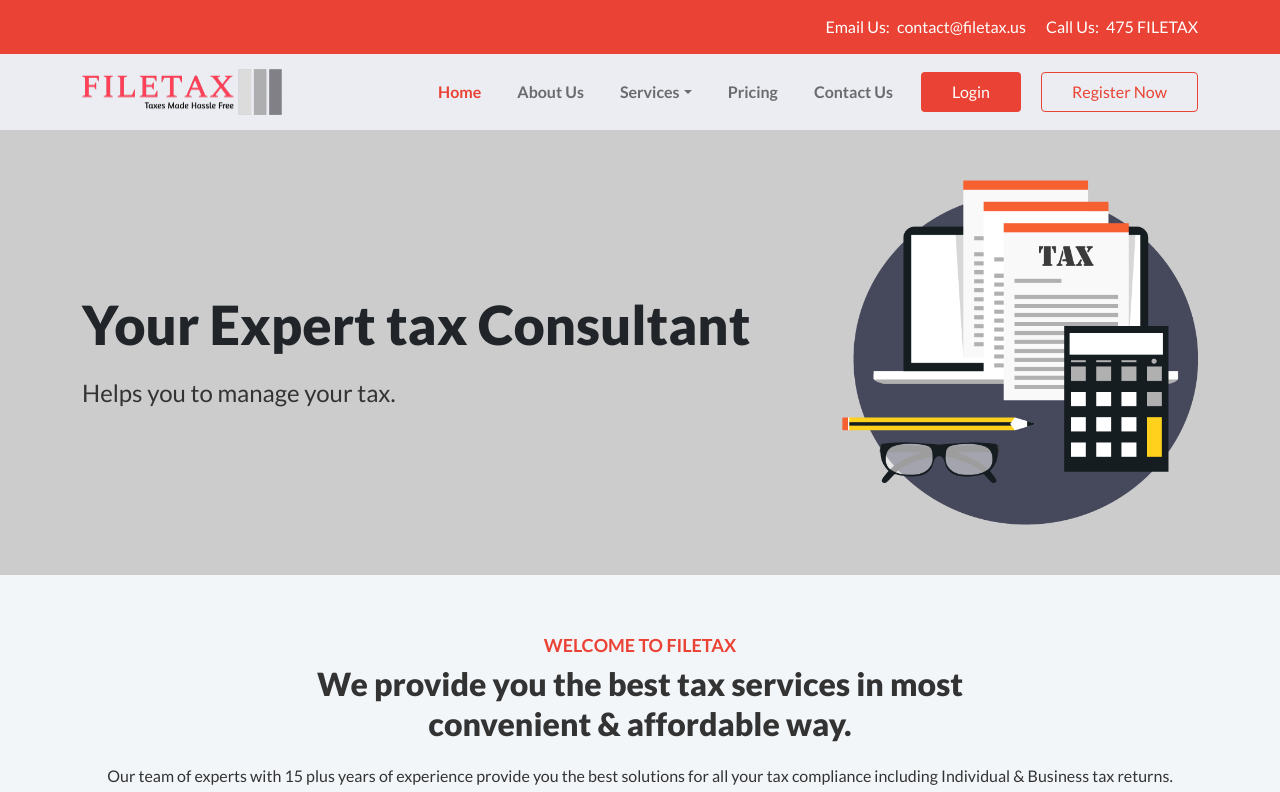
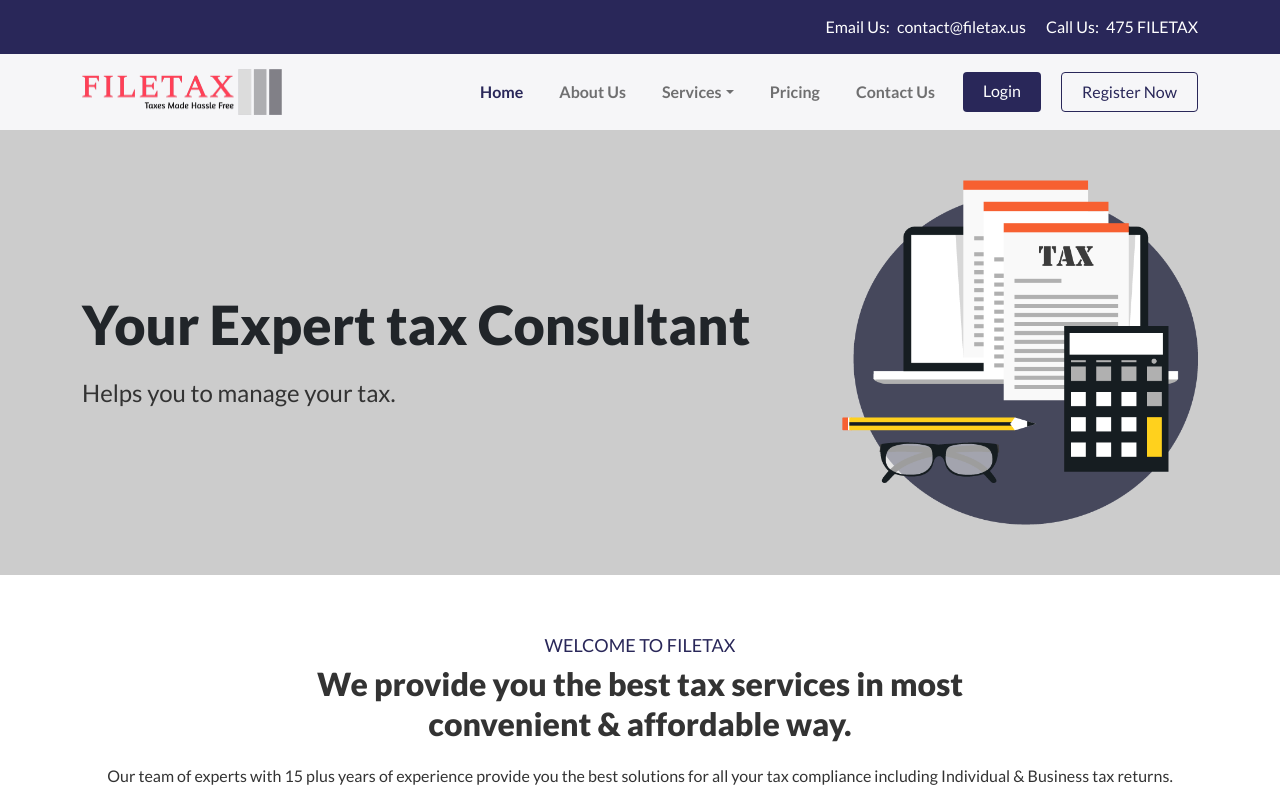
Before and after one commit to rk20061996/filetax, a React (Create React App) app: page /#/ in a window 1280 px wide. Shown: the top 792 px of the page. Built offline with nearby package versions, Linux system fonts and the light colour scheme.

Commit message:
removed profile css file from index.html

```diff
--- a/public/index.html
+++ b/public/index.html
@@ -33,7 +33,7 @@
     <link rel="stylesheet" href="https://cdnjs.cloudflare.com/ajax/libs/OwlCarousel2/2.3.4/assets/owl.carousel.min.css">
     <link href="css/style.css" rel="stylesheet"/>
     <link href="css/custom.css" rel="stylesheet"/>
-    <link href="css/profile.css" rel="stylesheet"/>
+    <!-- <link href="css/profile.css" rel="stylesheet"/> -->
 
   </head>
   <body>
--- a/src/App.jsx
+++ b/src/App.jsx
@@ -135,21 +135,32 @@
 
 
 
+
       <Route
         path="/profile/home"
-        element={<HomeProfile isLoggedIn={isLoggedIn} setisLoggedIn={setisLoggedIn} />} // <-- passed as JSX
+        element={
+          <><link rel="stylesheet" href="css/profile.css" />
+            <HomeProfile isLoggedIn={isLoggedIn} setisLoggedIn={setisLoggedIn} /></>} // <-- passed as JSX
       />
       <Route
         path="/profile/upload-document"
-        element={<UploadDocument isLoggedIn={isLoggedIn} setisLoggedIn={setisLoggedIn} />} // <-- passed as JSX
+        element={
+          <><link rel="stylesheet" href="css/profile.css" />
+            <UploadDocument isLoggedIn={isLoggedIn} setisLoggedIn={setisLoggedIn} /></>} // <-- passed as JSX
       />
       <Route
         path="/profile/tax-return"
-        element={<TaxReturn isLoggedIn={isLoggedIn} setisLoggedIn={setisLoggedIn} />} // <-- passed as JSX
+        element={
+          <><link rel="stylesheet" href="css/profile.css" />
+
+            <TaxReturn isLoggedIn={isLoggedIn} setisLoggedIn={setisLoggedIn} /></>} // <-- passed as JSX
       />
       <Route
         path="/profile/Profile"
-        element={<Profile isLoggedIn={isLoggedIn} setisLoggedIn={setisLoggedIn} />} // <-- passed as JSX
+        element={
+          <><link rel="stylesheet" href="css/profile.css" />
+
+            <Profile isLoggedIn={isLoggedIn} setisLoggedIn={setisLoggedIn} /></>} // <-- passed as JSX
       />
     </Routes>
 
--- a/src/serviceApi/auth.js
+++ b/src/serviceApi/auth.js
@@ -2,8 +2,8 @@
 
 import Axios from "axios"
 
-// const apiUrl = "http://localhost:9000/api/"
-const apiUrl = "http://195.35.45.11:9000/api/"
+const apiUrl = "http://localhost:9000/api/"
+// const apiUrl = "http://195.35.45.11:9000/api/"
 const signup = async (data) => {
     // alert(API_URL)
     // console.log("baseUri",baseUri)
--- a/src/userProfile/home-profile.jsx
+++ b/src/userProfile/home-profile.jsx
@@ -5,6 +5,7 @@
 function HomeProfile(props) {
     return (
       <div className="main d-flex w-100 h-100">
+
       <Sidebar isLoggedIn={props.isLoggedIn} setisLoggedIn={props.setisLoggedIn}/>
       <div className="mainContent container-fluid">
         <div className="card">
--- a/src/userProfile/profile.jsx
+++ b/src/userProfile/profile.jsx
@@ -7,6 +7,7 @@
 import { useNavigate } from "react-router-dom";
 
 function Profile(props) {
+
   const dispatch = useDispatch();
   let navigate = useNavigate();
 
--- a/src/userProfile/tax-return.jsx
+++ b/src/userProfile/tax-return.jsx
@@ -1,6 +1,6 @@
-import React from "react"
+import React from "react";
 import { Link } from 'react-router-dom';
-import Sidebar from'../../src/layout/sidebar'
+import Sidebar from '../../src/layout/sidebar';
 
 function TaxReturn(props) {
     return (
--- a/src/userProfile/upload-document.jsx
+++ b/src/userProfile/upload-document.jsx
@@ -4,6 +4,7 @@
 import { Modal, Button } from 'react-bootstrap';
 
 function UploadDocument(props) {
+
   const [documentData, setDocumentData] = useState([]);
   const [selectedFile, setSelectedFile] = useState(null);
   const [selectedTaxType, setSelectedTaxType] = useState(""); // New state for selected tax type
@@ -116,6 +117,7 @@
 
   return (
     <div className="main d-flex w-100 h-100">
+
       <Modal show={show} onHide={() => { setShow(!show) }}>
         <Modal.Header closeButton>
           <Modal.Title>File Updated Successful</Modal.Title>
```
Also changed, not shown: 1 other file (tests, documents, lock files or other folders).
